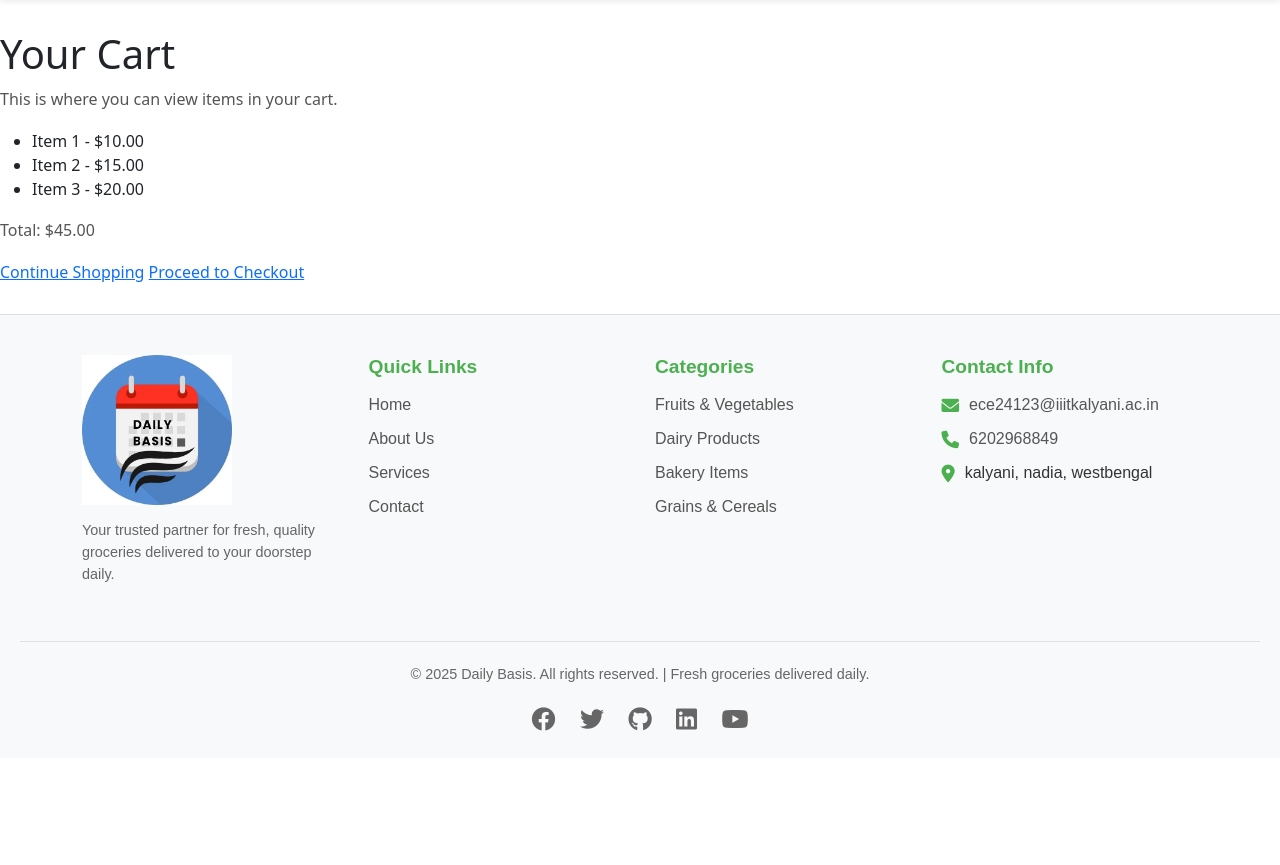
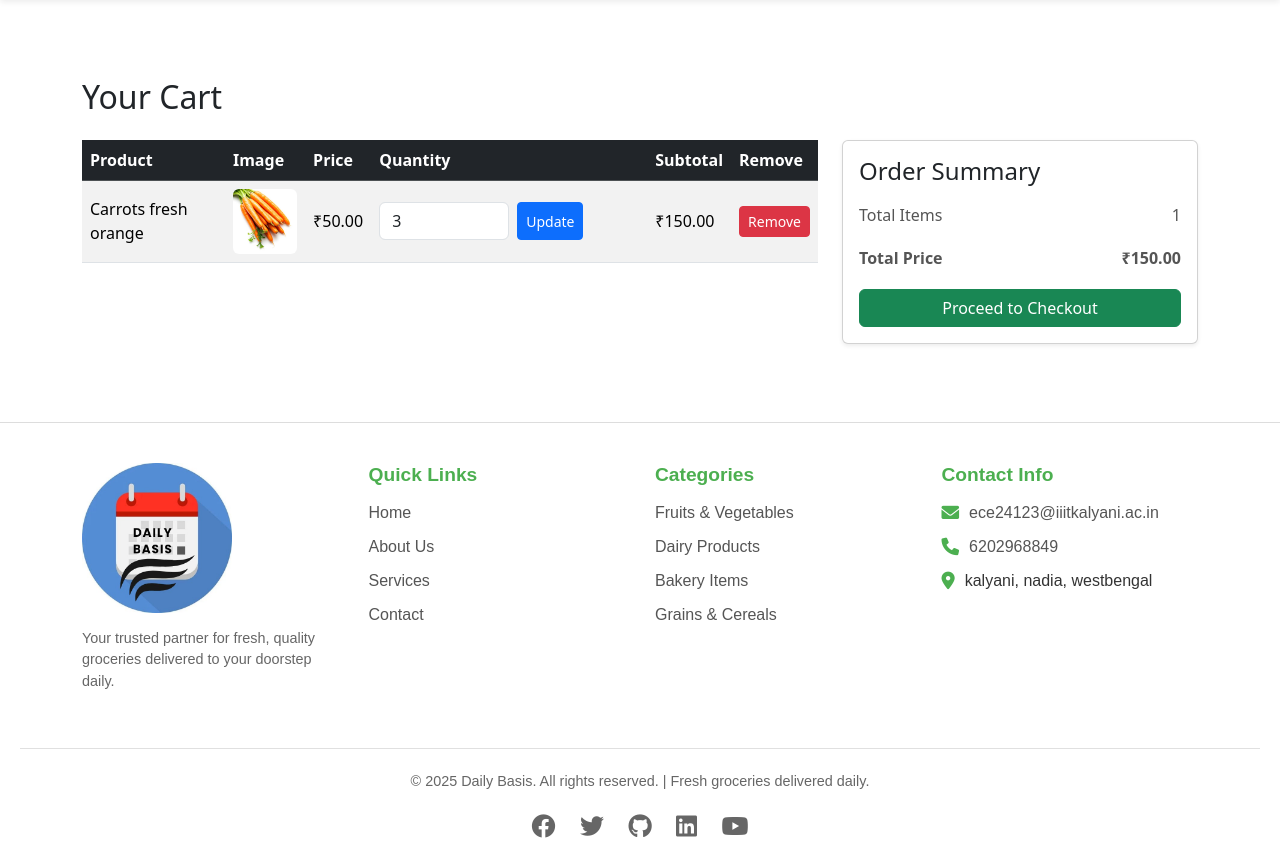
Before and after one commit to ethyne2666/project, a Django app: page /cart/ in a window 1280 px wide; the page is wider, and only the part inside the window is pictured. Shown: the part 175-1040 px from the top of that part. Before the commit the page ends 906 px from the top of that part, so only its background shows below. Run offline with Django 5.2, Linux system fonts and the light colour scheme; data comes from the database, SQL or seed files in the repository; both versions use the stored data as it was after the commit.

Commit message:
Added cart functionality

```diff
--- a/dailybasis/dbApp/models.py
+++ b/dailybasis/dbApp/models.py
@@ -33,7 +33,22 @@
     def __str__(self):
         return self.name
 
+class Cart(models.Model):
+    user = models.OneToOneField(UserData, on_delete=models.CASCADE)
 
+    def total_price(self):
+        return sum(item.subtotal() for item in self.items.all())
+
+class CartItem(models.Model):
+    cart = models.ForeignKey(Cart, related_name="items", on_delete=models.CASCADE)
+    product = models.ForeignKey(Product, on_delete=models.CASCADE)
+    quantity = models.PositiveIntegerField(default=1)
+
+    def subtotal(self):
+        return self.product.price * self.quantity
+
+    def __str__(self):
+        return f"{self.product.name} ({self.quantity})"
 
 class ProductImage(models.Model):
     product = models.ForeignKey(Product, related_name='images', on_delete=models.CASCADE)
--- a/dailybasis/dbApp/urls.py
+++ b/dailybasis/dbApp/urls.py
@@ -10,7 +10,10 @@
     path('admin/', admin.site.urls),
     path('', views.index, name='home'),
     path('index/', views.index, name='index'),
-    path('cart/', views.cart_view, name='cart'),
+    path("cart/", views.cart_view, name="cart"),
+    path('cart/add/<int:product_id>/', views.add_to_cart, name='add_to_cart'),
+    path("cart/remove/<int:item_id>/", views.remove_from_cart, name="remove_from_cart"),
+    path("cart/update/<int:item_id>/", views.update_quantity, name="update_quantity"),
     path('contact/', views.contact, name='contact'),
     path('aboutus/', views.aboutus, name='aboutus'),
     path('myProfile/', views.myProfile, name='myProfile'),
--- a/dailybasis/dbApp/views.py
+++ b/dailybasis/dbApp/views.py
@@ -7,7 +7,7 @@
 from django.contrib.auth.models import User
 from django.contrib.auth import logout, login as auth_login
 from django.contrib.auth.decorators import login_required
-from .models import UserData,Product ,ProductImage
+from .models import UserData,Product,ProductImage,Cart,CartItem
 from django.urls import reverse
 from django.contrib.auth.hashers import make_password, check_password
 from django.db.models import Q # Import Q object for complex queries
@@ -102,6 +102,79 @@
     user = UserData.objects.get(id=user_id)
     return render(request, 'dbApp/myProfile.html', {'user': user})
 
+@login_required
+def cart_view(request):
+    cart, created = Cart.objects.get_or_create(user=request.user)
+    return render(request, "cart/cart.html", {"cart": cart})
+
+@login_required
+def add_to_cart(request, product_id):
+    cart, created = Cart.objects.get_or_create(user=request.user)
+    product = get_object_or_404(Product, id=product_id)
+    item, created = CartItem.objects.get_or_create(cart=cart, product=product)
+
+    if not created:
+        item.quantity += 1
+        item.save()
+
+    return redirect("cart")
+
+# Add product to cart
+def add_to_cart(request, product_id):
+    user = UserData.objects.first()  # later replace with request.user
+    cart, created = Cart.objects.get_or_create(user=user)
+    product = get_object_or_404(Product, id=product_id)
+
+    # Default quantity
+    quantity = int(request.POST.get("quantity", 1))
+    action = request.POST.get("action")
+
+    # Adjust quantity depending on which button was pressed
+    if action == "increase":
+        quantity += 1
+    elif action == "decrease" and quantity > 1:
+        quantity -= 1
+    elif action == "add":
+        # Save to cart
+        item, created = CartItem.objects.get_or_create(cart=cart, product=product)
+        if not created:
+            item.quantity += quantity
+        else:
+            item.quantity = quantity
+        item.save()
+        return redirect("cart")
+
+    # If not adding, re-render the product page with updated quantity
+    return render(request, "dbApp/details_page.html", {
+        "product": product,
+        "quantity": quantity,
+    })
+
+
+#  Show cart
+def cart_view(request):
+    user = UserData.objects.first()  # 👈 TEMP
+    cart, created = Cart.objects.get_or_create(user=user)
+    return render(request, "dbApp/cart.html", {"cart": cart})
+
+#  Remove product from cart
+def remove_from_cart(request, item_id):
+    user = UserData.objects.first()  # 👈 TEMP
+    cart = get_object_or_404(Cart, user=user)
+    item = get_object_or_404(CartItem, id=item_id, cart=cart)
+    item.delete()
+    return redirect("cart")
+
+#  Update quantity
+def update_quantity(request, item_id):
+    if request.method == "POST":
+        user = UserData.objects.first()  # 👈 TEMP
+        cart = get_object_or_404(Cart, user=user)
+        item = get_object_or_404(CartItem, id=item_id, cart=cart)
+        quantity = int(request.POST.get("quantity", 1))
+        item.quantity = quantity
+        item.save()
+    return redirect("cart")
 
 def checkout(request):
     return render(request,'dbApp/checkout.html')
@@ -149,8 +222,6 @@
     }
     return render(request, 'dbApp/product_detail.html', context)
 
-
-
 def index(request):
     # Fetch all products from the database and pass them to the template
     products = Product.objects.all()
@@ -173,9 +244,6 @@
 
 # All your other views (contact, login, signup, etc.) are fine as they are.
 # I will not change them based on your request.
-def cart_view(request):
-    return render(request, 'dbApp/cart.html')
-
 
 def search_results(request):
     query = request.GET.get('query')
--- a/dailybasis/static/css/base.css
+++ b/dailybasis/static/css/base.css
@@ -17,7 +17,7 @@
     display: flex;
     flex-direction: column;
     min-height: 50vh;
-    background-color: #fff;
+    background-color: #1ce829;
     color: var(--text-color);
 }
 
@@ -148,7 +148,7 @@
 }
 /* Footer Styles */
 .footer {
-    background-color: #f8f9fa; /* Light gray background */
+    background-color: #ffffff; /* Light gray background */
     color: #333;
     padding: 40px 20px 20px;
     font-family: Arial, sans-serif;
--- a/dailybasis/templates/dbApp/cart.html
+++ b/dailybasis/templates/dbApp/cart.html
@@ -1,22 +1,75 @@
 {% extends "dbApp/base.html" %}
+{% block content %}
+<div class="container my-5">
+    <h2 class="mb-4">Your Cart</h2>
 
+    {% if cart.items.all %}
+    <div class="row">
+        <!-- Cart Items Table -->
+        <div class="col-lg-8">
+            <div class="table-responsive">
+                <table class="table table-striped align-middle">
+                    <thead class="table-dark">
+                        <tr>
+                            <th>Product</th>
+                            <th>Image</th>
+                            <th>Price</th>
+                            <th>Quantity</th>
+                            <th>Subtotal</th>
+                            <th>Remove</th>
+                        </tr>
+                    </thead>
+                    <tbody>
+                    {% for item in cart.items.all %}
+                        <tr>
+                            <td>{{ item.product.name }}</td>
+                            <td>
+                                {% if item.product.image %}
+                                    <img src="{{ item.product.image.url }}" width="70" class="img-fluid rounded">
+                                {% endif %}
+                            </td>
+                            <td>₹{{ item.product.price }}</td>
+                            <td>
+                                <form method="POST" action="{% url 'update_quantity' item.id %}" class="d-flex">
+                                    {% csrf_token %}
+                                    <input type="number" name="quantity" value="{{ item.quantity }}" min="1" class="form-control w-50 me-2">
+                                    <button type="submit" class="btn btn-primary btn-sm">Update</button>
+                                </form>
+                            </td>
+                            <td>₹{{ item.subtotal }}</td>
+                            <td>
+                                <a href="{% url 'remove_from_cart' item.id %}" class="btn btn-sm btn-danger">
+                                    Remove
+                                </a>
+                            </td>
+                        </tr>
+                    {% endfor %}
+                    </tbody>
+                </table>
+            </div>
+        </div>
 
-
-{% load static %}
-{% block title %}Cart{% endblock %}
-{% block content %}
-    <h1>Your Cart</h1>
-    <p>This is where you can view items in your cart.</p>
-
-    <!-- Add your cart items here -->
-    <ul>
-        <li>Item 1 - $10.00</li>
-        <li>Item 2 - $15.00</li>
-        <li>Item 3 - $20.00</li>
-    </ul>
-
-    <p>Total: $45.00</p>
-
-    <a href="{% url 'index' %}">Continue Shopping</a>
-    <a href="{% url 'checkout' %}">Proceed to Checkout</a>
+        <!-- Cart Summary -->
+        <div class="col-lg-4">
+            <div class="card shadow-sm p-3 sticky-top" style="top: 80px;">
+                <h4 class="mb-3">Order Summary</h4>
+                <p class="d-flex justify-content-between">
+                    <span>Total Items</span>
+                    <span>{{ cart.items.count }}</span>
+                </p>
+                <p class="d-flex justify-content-between fw-bold">
+                    <span>Total Price</span>
+                    <span>₹{{ cart.total_price }}</span>
+                </p>
+                <a href="#" class="btn btn-success w-100">Proceed to Checkout</a>
+            </div>
+        </div>
+    </div>
+    {% else %}
+        <div class="text-center py-5">
+            <h4 class="text-muted">Your cart is empty.</h4>
+            <a href="{% url 'home' %}" class="btn btn-primary mt-3">Continue Shopping</a>
+        </div>
+    {% endif %}
+</div>
 {% endblock %}
```
Also changed, not shown: dailybasis/templates/dbApp/details_page.html (+16 -6 lines), dailybasis/db.sqlite3, dailybasis/dbApp/migrations/0006_cart_cartitem.py (added).
